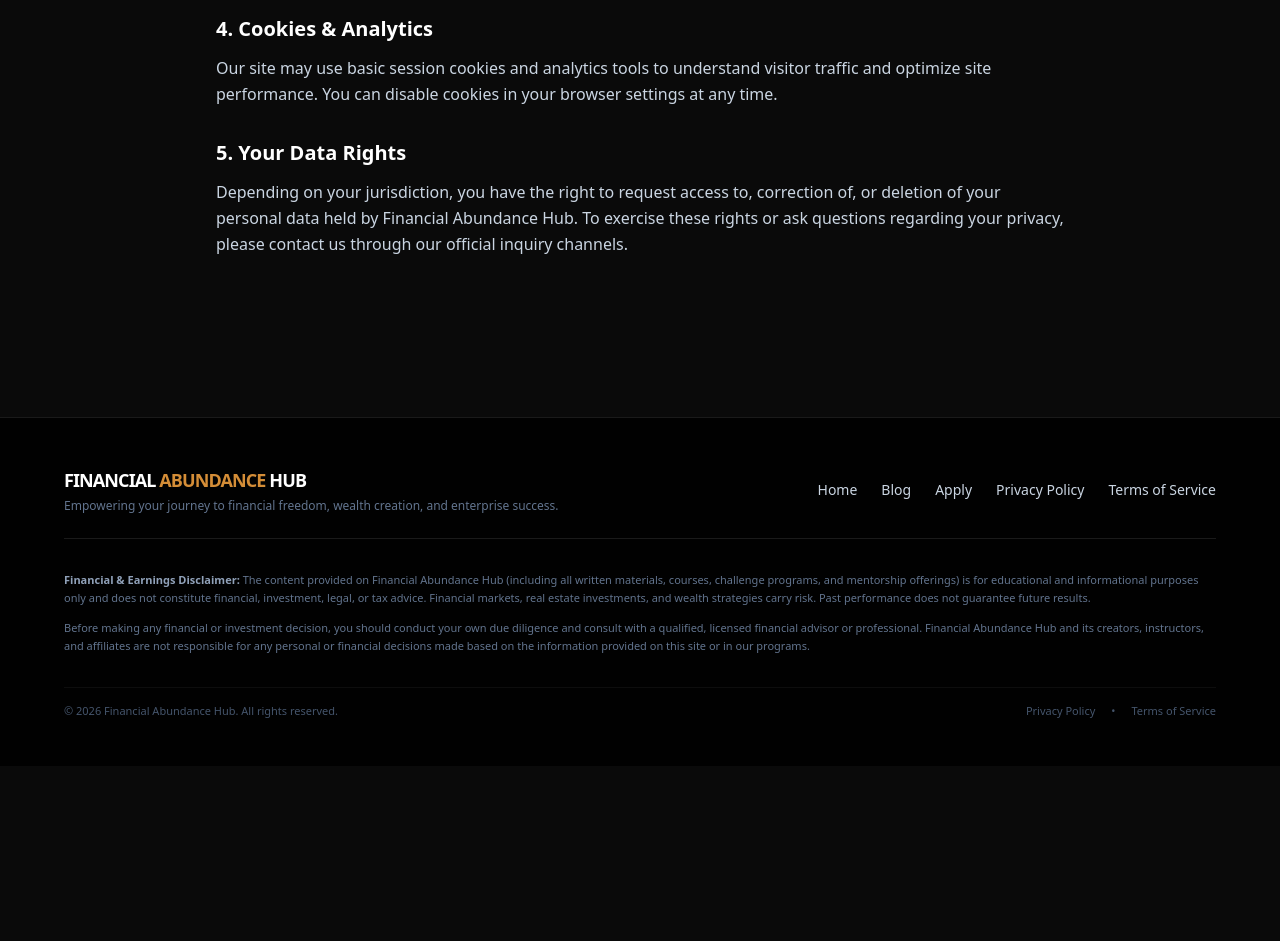
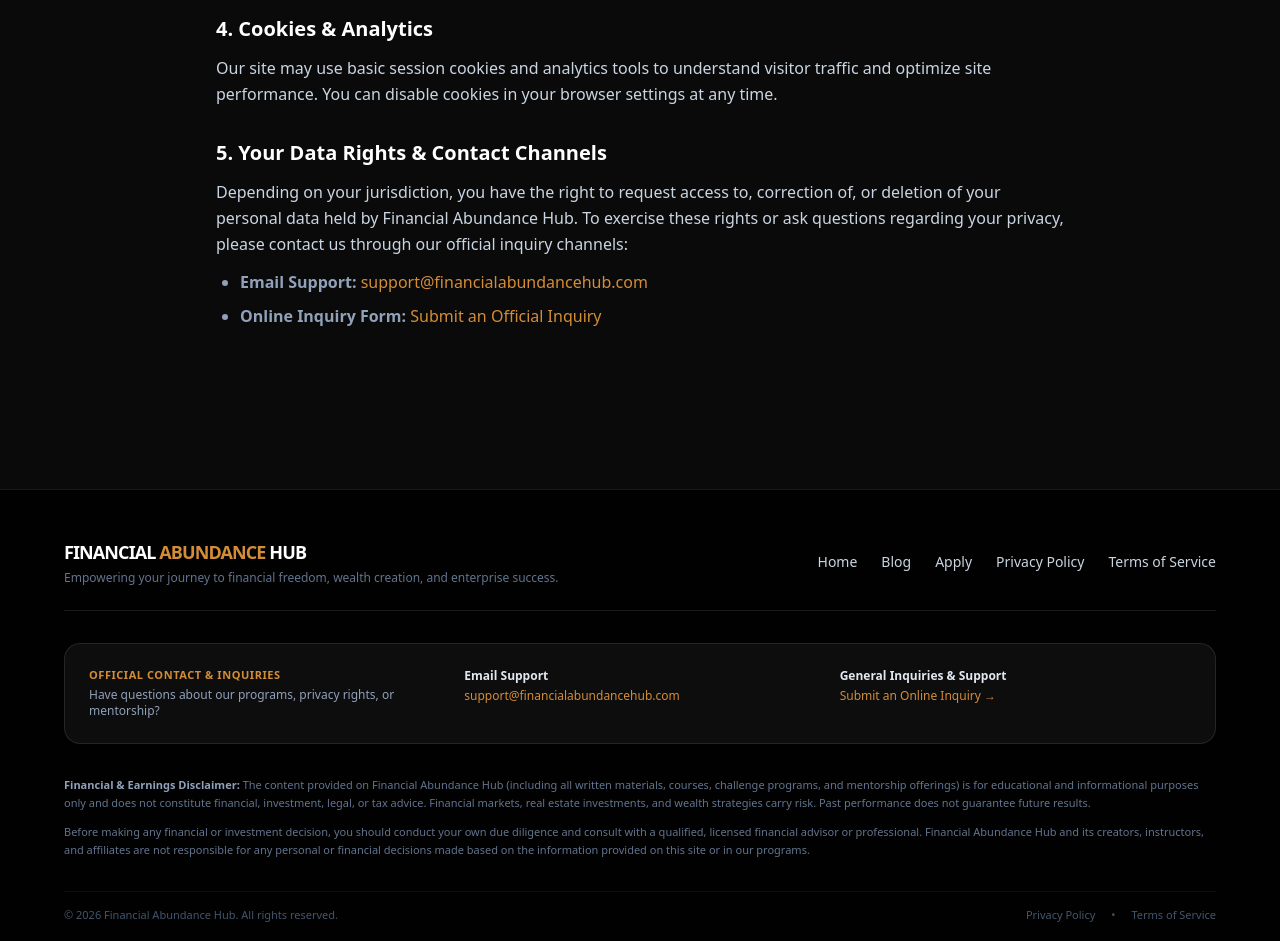
Before and after one commit to KayceeEasy/FinancialAbundanceHub, a Next.js app: page /privacy in a window 1280 px wide. Shown: the part 880-1821 px from the top of the page. Before the commit the page ends 1646 px from the top, so only its background shows below. Built offline with nearby package versions, Linux system fonts and the light colour scheme.

Commit message:
Add official contact and inquiry channels to global footer and privacy policy

```diff
--- a/src/app/privacy/page.tsx
+++ b/src/app/privacy/page.tsx
@@ -1,4 +1,5 @@
 import type { Metadata } from 'next';
+import Link from 'next/link';
 
 export const metadata: Metadata = {
   title: "Privacy Policy",
@@ -56,10 +57,24 @@ export default function PrivacyPage() {
         </section>
 
         <section className="space-y-3">
-          <h2 className="text-xl font-bold text-white">5. Your Data Rights</h2>
+          <h2 className="text-xl font-bold text-white">5. Your Data Rights & Contact Channels</h2>
           <p>
-            Depending on your jurisdiction, you have the right to request access to, correction of, or deletion of your personal data held by Financial Abundance Hub. To exercise these rights or ask questions regarding your privacy, please contact us through our official inquiry channels.
+            Depending on your jurisdiction, you have the right to request access to, correction of, or deletion of your personal data held by Financial Abundance Hub. To exercise these rights or ask questions regarding your privacy, please contact us through our official inquiry channels:
           </p>
+          <ul className="list-disc pl-6 space-y-2 text-slate-400">
+            <li>
+              <strong>Email Support:</strong>{" "}
+              <a href="mailto:support@financialabundancehub.com" className="text-amber-500 hover:underline">
+                support@financialabundancehub.com
+              </a>
+            </li>
+            <li>
+              <strong>Online Inquiry Form:</strong>{" "}
+              <Link href="/apply?program=General-Inquiry" className="text-amber-500 hover:underline">
+                Submit an Official Inquiry
+              </Link>
+            </li>
+          </ul>
         </section>
       </div>
     </main>
--- a/src/components/Footer.tsx
+++ b/src/components/Footer.tsx
@@ -5,7 +5,7 @@ export default function Footer() {
     <footer className="w-full bg-black/90 border-t border-white/10 text-slate-400 text-xs py-12 px-6 md:px-16 mt-20 relative z-10">
       <div className="max-w-6xl mx-auto space-y-8">
 
-        {/* Top Header & Navigation */}
+        {/* Top Header, Contact Channels & Navigation */}
         <div className="flex flex-col md:flex-row justify-between items-start md:items-center gap-6 pb-6 border-b border-white/10">
           <div>
             <Link href="/" className="text-lg font-bold tracking-tighter text-white">
@@ -22,6 +22,26 @@ export default function Footer() {
             <Link href="/apply" className="hover:text-amber-500 transition">Apply</Link>
             <Link href="/privacy" className="hover:text-amber-500 transition">Privacy Policy</Link>
             <Link href="/terms" className="hover:text-amber-500 transition">Terms of Service</Link>
+          </div>
+        </div>
+
+        {/* Contact & Inquiry Channels */}
+        <div className="grid grid-cols-1 md:grid-cols-3 gap-6 bg-white/5 border border-white/10 rounded-2xl p-6 text-slate-300 text-xs">
+          <div>
+            <h4 className="text-white font-semibold mb-1 uppercase tracking-wider text-[11px] text-amber-500">Official Contact & Inquiries</h4>
+            <p className="text-slate-400">Have questions about our programs, privacy rights, or mentorship?</p>
+          </div>
+          <div>
+            <h5 className="text-slate-200 font-semibold mb-1">Email Support</h5>
+            <a href="mailto:support@financialabundancehub.com" className="text-amber-500 hover:underline">
+              support@financialabundancehub.com
+            </a>
+          </div>
+          <div>
+            <h5 className="text-slate-200 font-semibold mb-1">General Inquiries & Support</h5>
+            <Link href="/apply?program=General-Inquiry" className="text-amber-500 hover:underline">
+              Submit an Online Inquiry →
+            </Link>
           </div>
         </div>
 
```
